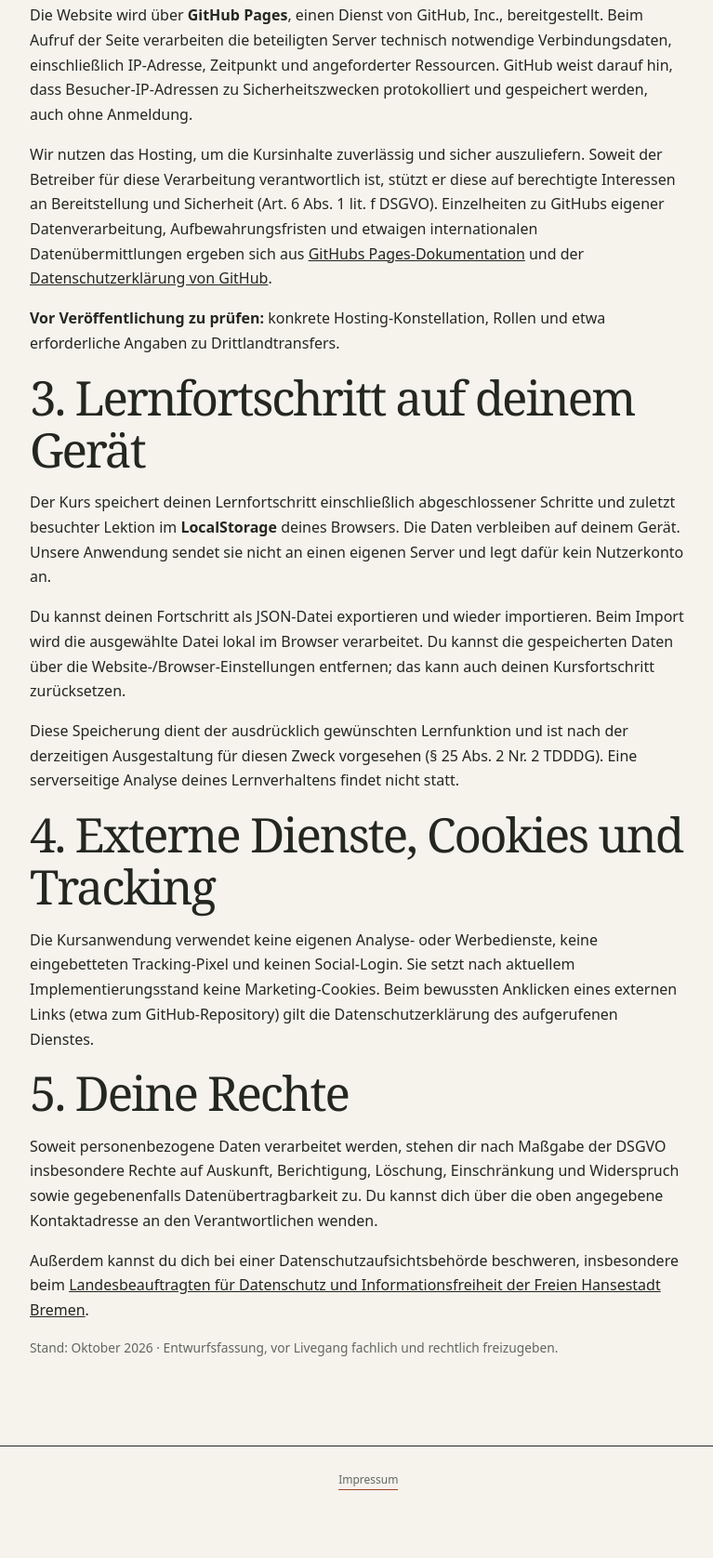
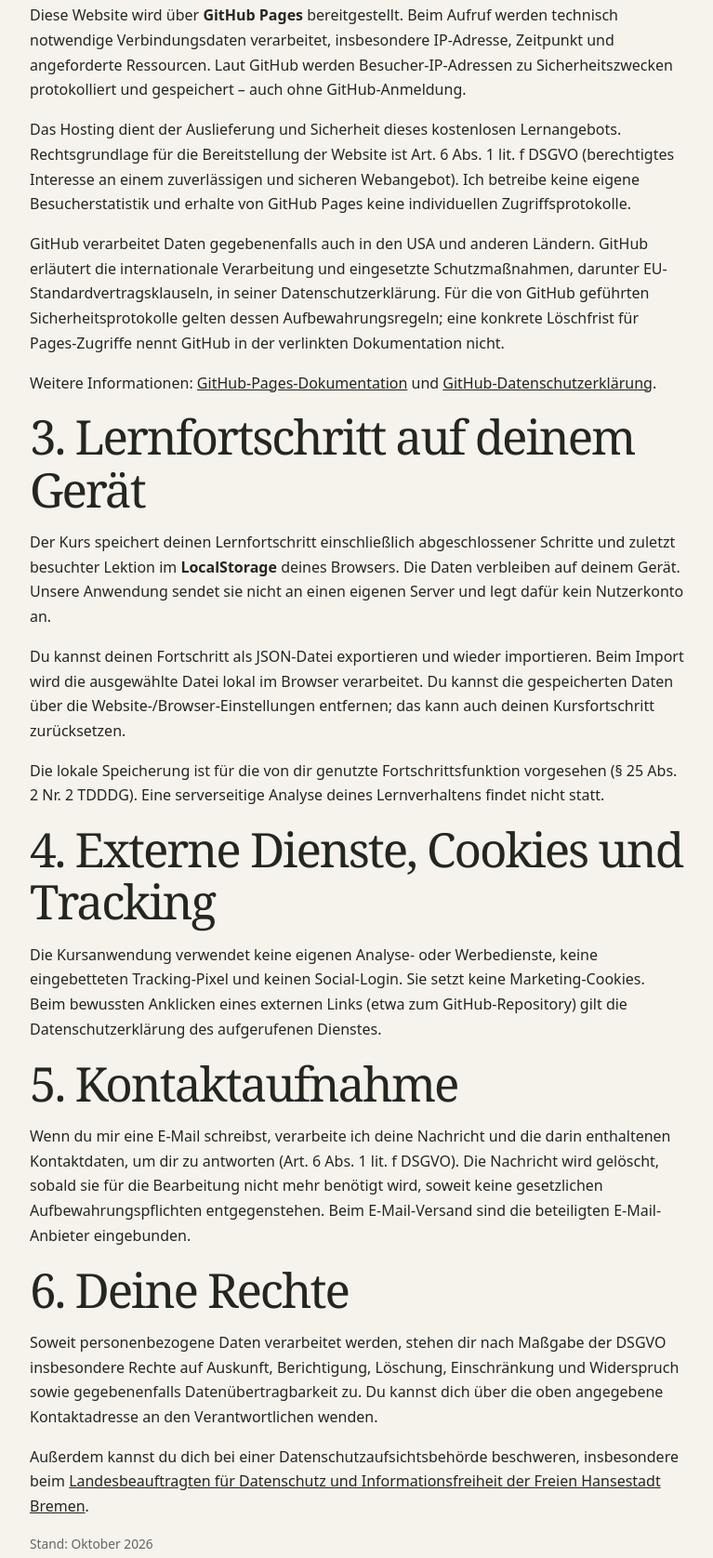
Before and after one commit to blame76/how-to-git, a website: page datenschutz.html in a window 1280 px wide. Shown: the part 679-2355 px from the top of the page at 93% size, without its empty margins (256-1023 px from the left). Before the commit the page ends 2314 px from the top, so only its background shows below. Drawn offline with Linux system fonts and the light colour scheme.

Commit message:
docs: finalize privacy notice for GitHub Pages

```diff
--- a/datenschutz.html
+++ b/datenschutz.html
@@ -4,7 +4,6 @@
   <meta charset="utf-8">
   <meta name="viewport" content="width=device-width, initial-scale=1">
   <meta name="theme-color" content="#f6f3ed">
-  <meta name="robots" content="noindex, nofollow">
   <title>Datenschutzhinweise – How to Git & GitHub</title>
   <link rel="stylesheet" href="./assets/styles.css">
 </head>
@@ -17,7 +16,7 @@
     </div>
   </header>
   <main id="hauptinhalt" class="app" style="max-width:47rem;margin:0 auto;padding-top:3rem;padding-bottom:5rem">
-    <p class="eyebrow">Rechtliches · Entwurf vor Veröffentlichung</p>
+    <p class="eyebrow">Rechtliches · Privates Lernprojekt</p>
     <h1>Datenschutzhinweise</h1>
     <p class="lead">How to Git &amp; GitHub – interaktives, deutschsprachiges Lernprojekt.</p>
     <section aria-labelledby="verantwortung">
@@ -27,26 +26,31 @@
     </section>
     <section aria-labelledby="hosting">
       <h2 id="hosting">2. Bereitstellung dieser Website</h2>
-      <p>Die Website wird über <strong>GitHub Pages</strong>, einen Dienst von GitHub, Inc., bereitgestellt. Beim Aufruf der Seite verarbeiten die beteiligten Server technisch notwendige Verbindungsdaten, einschließlich IP-Adresse, Zeitpunkt und angeforderter Ressourcen. GitHub weist darauf hin, dass Besucher-IP-Adressen zu Sicherheitszwecken protokolliert und gespeichert werden, auch ohne Anmeldung.</p>
-      <p>Wir nutzen das Hosting, um die Kursinhalte zuverlässig und sicher auszuliefern. Soweit der Betreiber für diese Verarbeitung verantwortlich ist, stützt er diese auf berechtigte Interessen an Bereitstellung und Sicherheit (Art. 6 Abs. 1 lit. f DSGVO). Einzelheiten zu GitHubs eigener Datenverarbeitung, Aufbewahrungsfristen und etwaigen internationalen Datenübermittlungen ergeben sich aus <a href="https://docs.github.com/en/pages/getting-started-with-github-pages/what-is-github-pages">GitHubs Pages-Dokumentation</a> und der <a href="https://docs.github.com/en/site-policy/privacy-policies/github-general-privacy-statement">Datenschutzerklärung von GitHub</a>.</p>
-      <p><strong>Vor Veröffentlichung zu prüfen:</strong> konkrete Hosting-Konstellation, Rollen und etwa erforderliche Angaben zu Drittlandtransfers.</p>
+      <p>Diese Website wird über <strong>GitHub Pages</strong> bereitgestellt. Beim Aufruf werden technisch notwendige Verbindungsdaten verarbeitet, insbesondere IP-Adresse, Zeitpunkt und angeforderte Ressourcen. Laut GitHub werden Besucher-IP-Adressen zu Sicherheitszwecken protokolliert und gespeichert – auch ohne GitHub-Anmeldung.</p>
+      <p>Das Hosting dient der Auslieferung und Sicherheit dieses kostenlosen Lernangebots. Rechtsgrundlage für die Bereitstellung der Website ist Art. 6 Abs. 1 lit. f DSGVO (berechtigtes Interesse an einem zuverlässigen und sicheren Webangebot). Ich betreibe keine eigene Besucherstatistik und erhalte von GitHub Pages keine individuellen Zugriffsprotokolle.</p>
+      <p>GitHub verarbeitet Daten gegebenenfalls auch in den USA und anderen Ländern. GitHub erläutert die internationale Verarbeitung und eingesetzte Schutzmaßnahmen, darunter EU-Standardvertragsklauseln, in seiner Datenschutzerklärung. Für die von GitHub geführten Sicherheitsprotokolle gelten dessen Aufbewahrungsregeln; eine konkrete Löschfrist für Pages-Zugriffe nennt GitHub in der verlinkten Dokumentation nicht.</p>
+      <p>Weitere Informationen: <a href="https://docs.github.com/en/pages/getting-started-with-github-pages/what-is-github-pages">GitHub-Pages-Dokumentation</a> und <a href="https://docs.github.com/de/site-policy/privacy-policies/github-general-privacy-statement">GitHub-Datenschutzerklärung</a>.</p>
     </section>
     <section aria-labelledby="fortschritt">
       <h2 id="fortschritt">3. Lernfortschritt auf deinem Gerät</h2>
       <p>Der Kurs speichert deinen Lernfortschritt einschließlich abgeschlossener Schritte und zuletzt besuchter Lektion im <strong>LocalStorage</strong> deines Browsers. Die Daten verbleiben auf deinem Gerät. Unsere Anwendung sendet sie nicht an einen eigenen Server und legt dafür kein Nutzerkonto an.</p>
       <p>Du kannst deinen Fortschritt als JSON-Datei exportieren und wieder importieren. Beim Import wird die ausgewählte Datei lokal im Browser verarbeitet. Du kannst die gespeicherten Daten über die Website-/Browser-Einstellungen entfernen; das kann auch deinen Kursfortschritt zurücksetzen.</p>
-      <p>Diese Speicherung dient der ausdrücklich gewünschten Lernfunktion und ist nach der derzeitigen Ausgestaltung für diesen Zweck vorgesehen (§ 25 Abs. 2 Nr. 2 TDDDG). Eine serverseitige Analyse deines Lernverhaltens findet nicht statt.</p>
+      <p>Die lokale Speicherung ist für die von dir genutzte Fortschrittsfunktion vorgesehen (§ 25 Abs. 2 Nr. 2 TDDDG). Eine serverseitige Analyse deines Lernverhaltens findet nicht statt.</p>
     </section>
     <section aria-labelledby="sonstiges">
       <h2 id="sonstiges">4. Externe Dienste, Cookies und Tracking</h2>
-      <p>Die Kursanwendung verwendet keine eigenen Analyse- oder Werbedienste, keine eingebetteten Tracking-Pixel und keinen Social-Login. Sie setzt nach aktuellem Implementierungsstand keine Marketing-Cookies. Beim bewussten Anklicken eines externen Links (etwa zum GitHub-Repository) gilt die Datenschutzerklärung des aufgerufenen Dienstes.</p>
+      <p>Die Kursanwendung verwendet keine eigenen Analyse- oder Werbedienste, keine eingebetteten Tracking-Pixel und keinen Social-Login. Sie setzt keine Marketing-Cookies. Beim bewussten Anklicken eines externen Links (etwa zum GitHub-Repository) gilt die Datenschutzerklärung des aufgerufenen Dienstes.</p>
+    </section>
+    <section aria-labelledby="kontakt">
+      <h2 id="kontakt">5. Kontaktaufnahme</h2>
+      <p>Wenn du mir eine E-Mail schreibst, verarbeite ich deine Nachricht und die darin enthaltenen Kontaktdaten, um dir zu antworten (Art. 6 Abs. 1 lit. f DSGVO). Die Nachricht wird gelöscht, sobald sie für die Bearbeitung nicht mehr benötigt wird, soweit keine gesetzlichen Aufbewahrungspflichten entgegenstehen. Beim E-Mail-Versand sind die beteiligten E-Mail-Anbieter eingebunden.</p>
     </section>
     <section aria-labelledby="rechte">
-      <h2 id="rechte">5. Deine Rechte</h2>
+      <h2 id="rechte">6. Deine Rechte</h2>
       <p>Soweit personenbezogene Daten verarbeitet werden, stehen dir nach Maßgabe der DSGVO insbesondere Rechte auf Auskunft, Berichtigung, Löschung, Einschränkung und Widerspruch sowie gegebenenfalls Datenübertragbarkeit zu. Du kannst dich über die oben angegebene Kontaktadresse an den Verantwortlichen wenden.</p>
       <p>Außerdem kannst du dich bei einer Datenschutzaufsichtsbehörde beschweren, insbesondere beim <a href="https://www.datenschutz.bremen.de/">Landesbeauftragten für Datenschutz und Informationsfreiheit der Freien Hansestadt Bremen</a>.</p>
     </section>
-    <p class="small muted">Stand: Oktober 2026 · Entwurfsfassung, vor Livegang fachlich und rechtlich freizugeben.</p>
+    <p class="small muted">Stand: Oktober 2026</p>
   </main>
   <footer class="site-footer"><div class="site-footer__inner">
     <a href="./index.html#/">Zurück zum Kurs</a>
```
